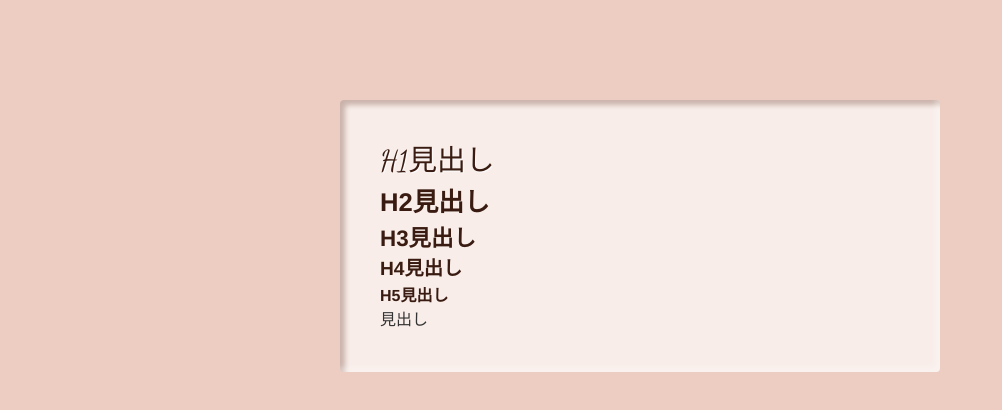
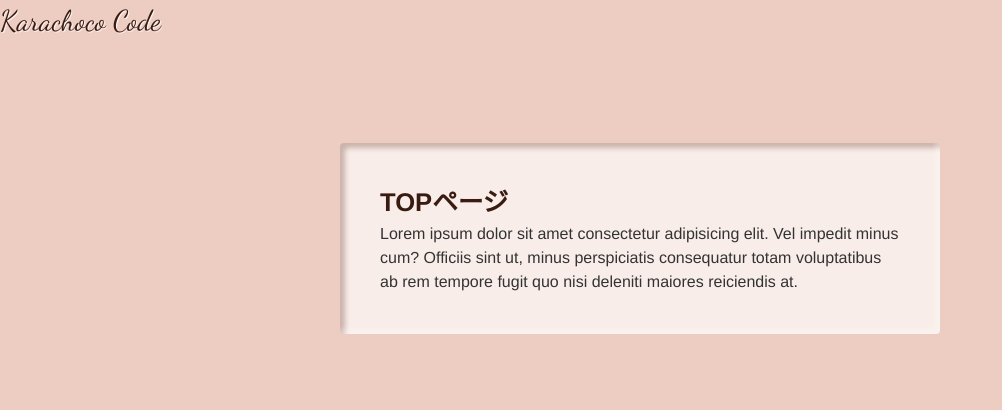
Before and after one commit to chinen-octtn/chi-portfolio, a Vue app: page / in a window 1280 px wide. Shown: the top 410 px of the page, without its empty margins (0-1002 px from the left). Built offline with nearby package versions, Linux system fonts and the light colour scheme.

Commit message:
add: Style guide base

```diff
--- a/src/App.vue
+++ b/src/App.vue
@@ -1,12 +1,14 @@
 <template>
   <TheWrap>
+    <Heading level="1" label="Karachoco Code" />
     <Section>
-      <Heading level="1" label="H1見出し" />
-      <Heading level="2" label="H2見出し" />
-      <Heading level="3" label="H3見出し" />
-      <Heading level="4" label="H4見出し" />
-      <Heading level="5" label="H5見出し" />
-      <p>見出し</p>
+      <Heading level="2" label="TOPページ" />
+      <p>
+        Lorem ipsum dolor sit amet consectetur adipisicing elit. Vel impedit
+        minus cum? Officiis sint ut, minus perspiciatis consequatur totam
+        voluptatibus ab rem tempore fugit quo nisi deleniti maiores reiciendis
+        at.
+      </p>
     </Section>
   </TheWrap>
 </template>
--- /dev/null
+++ b/src/Styleguide.vue
@@ -0,0 +1,28 @@
+<template>
+  <TheWrap>
+    <Heading level="1" label="Styleguide" />
+    <Section>
+      <p>見出しの一覧</p>
+      <Heading level="2" label="H2見出し" />
+      <Heading level="3" label="H3見出し" />
+      <Heading level="4" label="H4見出し" />
+      <Heading level="5" label="H5見出し" />
+    </Section>
+  </TheWrap>
+</template>
+
+<script>
+import './assets/var.css'
+import TheWrap from './components/layout/TheWrap.vue'
+import Section from './components/element/Section.vue'
+import Heading from './components/element/Heading.vue'
+
+export default {
+  name: 'Styleguide',
+  components: {
+    TheWrap,
+    Section,
+    Heading,
+  },
+}
+</script>
--- a/src/main.js
+++ b/src/main.js
@@ -1,4 +1,6 @@
 import { createApp } from 'vue'
 import App from './App.vue'
+import Styleguide from './Styleguide.vue'
 
 createApp(App).mount('#app')
+createApp(Styleguide).mount('#styleguide')
```
Also changed, not shown: styleguide/index.html (added, +16 -0 lines).
